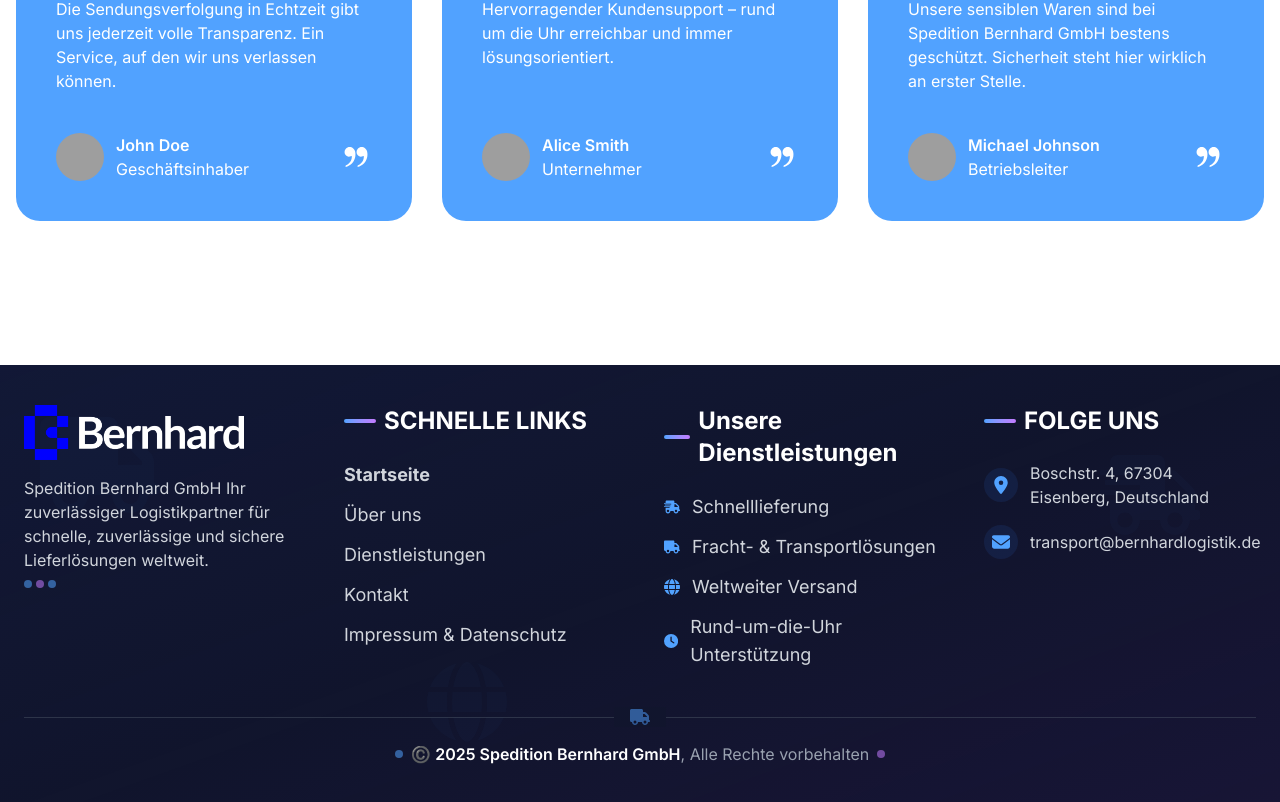
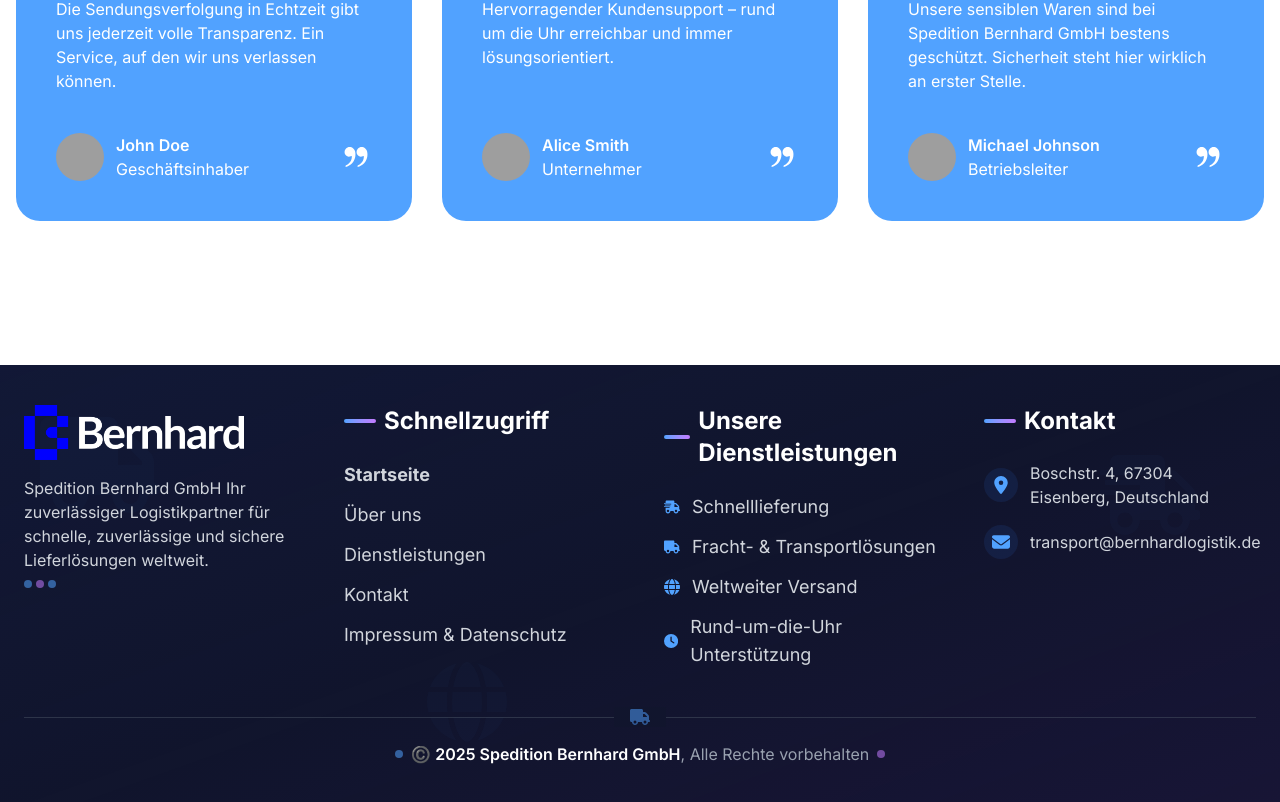
Before and after one commit to Mdsakib999/Logistics-development-2, a React (Vite) app: page / in a window 1280 px wide. Shown: the part 5255-6057 px from the top of the page. Built offline with nearby package versions, Linux system fonts and the light colour scheme; grey boxes are pictures that could not be loaded.

Commit message:
some change on footer

```diff
--- a/src/components/Shared/Footer.jsx
+++ b/src/components/Shared/Footer.jsx
@@ -60,7 +60,7 @@
             <div className="flex items-center gap-2 mb-6">
               <div className="w-8 h-1 bg-gradient-to-r from-blue-400 to-purple-400 rounded-full"></div>
               <h3 className="text-xl lg:text-2xl font-bold text-white">
-                SCHNELLE LINKS
+                Schnellzugriff
               </h3>
             </div>
             <ul className="space-y-3">
@@ -124,7 +124,7 @@
             <div className="flex items-center gap-2 mb-6">
               <div className="w-8 h-1 bg-gradient-to-r from-blue-400 to-purple-400 rounded-full"></div>
               <h3 className="text-xl lg:text-2xl font-bold text-white">
-                FOLGE UNS
+                Kontakt
               </h3>
             </div>
             <div className="space-y-4 w-full">
```
